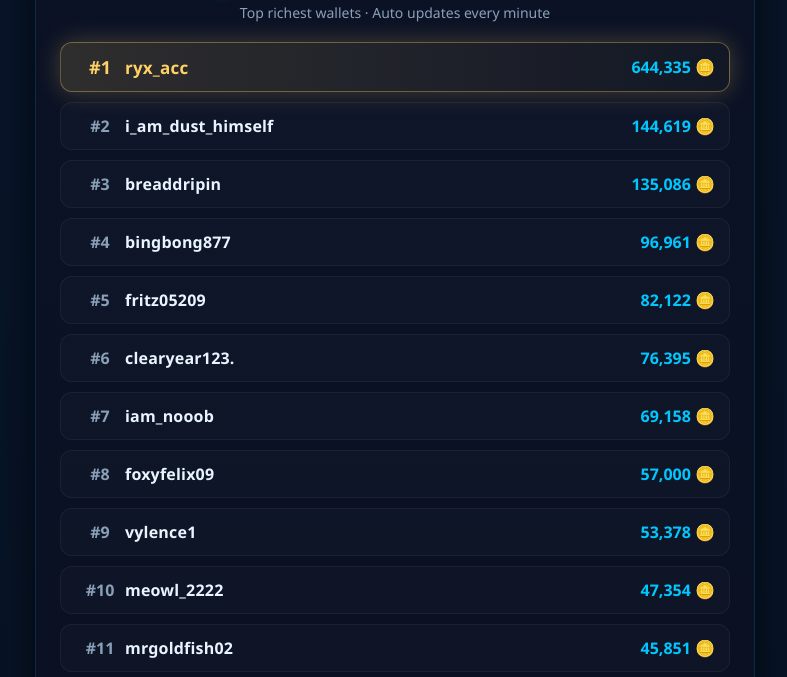
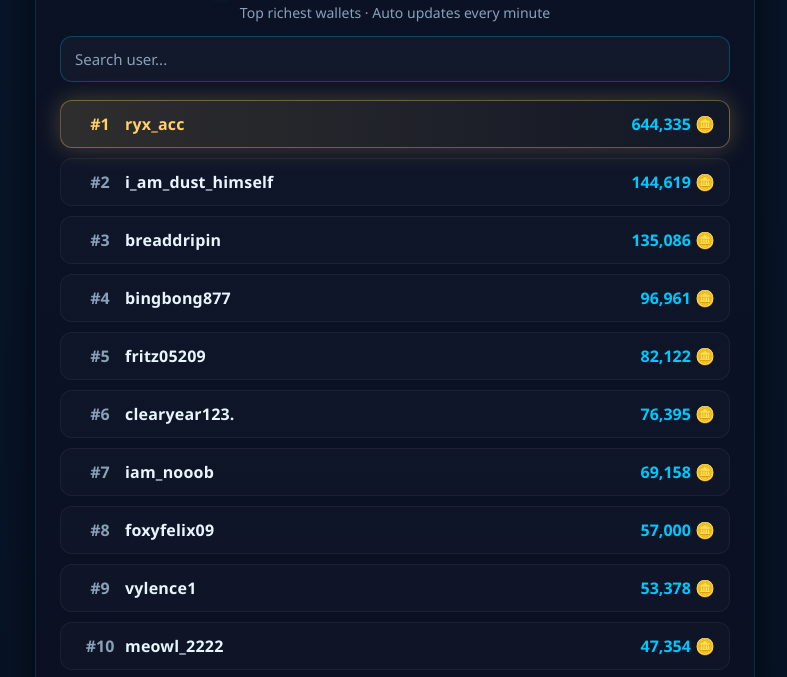
Before and after one commit to R-y-x/swift-leaderboard, a plain HTML site: page index.html in a window 1280 px wide. Shown: the part 86-763 px from the top of the page, without its empty margins (245-1032 px from the left). Drawn offline with Linux system fonts and the light colour scheme.

Commit message:
Update index.html

```diff
--- a/index.html
+++ b/index.html
@@ -54,7 +54,33 @@
       text-align: center;
       font-size: 14px;
       color: var(--muted);
-      margin-bottom: 20px;
+      margin-bottom: 14px;
+    }
+
+    /* 🔍 SEARCH BAR */
+    .search-box {
+      margin-bottom: 18px;
+    }
+
+    .search-box input {
+      width: 100%;
+      padding: 12px 14px;
+      border-radius: 12px;
+      border: 1px solid rgba(0,200,255,0.25);
+      background: rgba(255,255,255,0.03);
+      color: var(--text);
+      font-size: 15px;
+      outline: none;
+      transition: border 0.2s, box-shadow 0.2s;
+    }
+
+    .search-box input::placeholder {
+      color: var(--muted);
+    }
+
+    .search-box input:focus {
+      border-color: var(--accent);
+      box-shadow: 0 0 12px var(--accent-soft);
     }
 
     .leaderboard {
@@ -95,7 +121,7 @@
       color: var(--accent);
     }
 
-    /* 🥇 TOP 1 SPECIAL */
+    /* 🥇 TOP 1 */
     .row.top {
       background: linear-gradient(
         90deg,
@@ -106,13 +132,8 @@
       box-shadow: 0 0 25px rgba(255, 209, 102, 0.25);
     }
 
-    .row.top .rank {
-      color: var(--gold);
-      font-size: 18px;
-    }
-
+    .row.top .rank,
     .row.top .username {
-      font-size: 17px;
       color: var(--gold);
     }
 
@@ -133,6 +154,12 @@
       50% { opacity: 1; }
       100% { opacity: 0.4; }
     }
+
+    .empty {
+      text-align: center;
+      color: var(--muted);
+      padding: 20px;
+    }
   </style>
 </head>
 
@@ -141,6 +168,16 @@
     <h1>🏆 Swift Coins Leaderboard</h1>
     <div class="subtitle">
       Top richest wallets · Auto updates every minute
+    </div>
+
+    <!-- 🔍 SEARCH -->
+    <div class="search-box">
+      <input
+        type="text"
+        id="search"
+        placeholder="Search user..."
+        oninput="renderLeaderboard()"
+      />
     </div>
 
     <div id="leaderboard" class="leaderboard"></div>
@@ -152,14 +189,35 @@
   </div>
 
   <script>
+    let leaderboardData = [];
+
     async function loadLeaderboard() {
       const res = await fetch("leaderboard.json?_=" + Date.now());
       const data = await res.json();
+      leaderboardData = data.leaderboard;
+      renderLeaderboard();
 
+      const secondsAgo = Math.floor(Date.now() / 1000 - data.updated);
+      document.getElementById("updated").textContent =
+        `Last updated ${secondsAgo}s ago`;
+    }
+
+    function renderLeaderboard() {
       const board = document.getElementById("leaderboard");
+      const query = document.getElementById("search").value.toLowerCase();
+
       board.innerHTML = "";
 
-      data.leaderboard.forEach(user => {
+      const filtered = leaderboardData.filter(u =>
+        u.username.toLowerCase().includes(query)
+      );
+
+      if (filtered.length === 0) {
+        board.innerHTML = `<div class="empty">No users found</div>`;
+        return;
+      }
+
+      filtered.forEach(user => {
         const row = document.createElement("div");
         row.className = "row" + (user.rank === 1 ? " top" : "");
 
@@ -171,10 +229,6 @@
 
         board.appendChild(row);
       });
-
-      const updated = document.getElementById("updated");
-      const secondsAgo = Math.floor(Date.now() / 1000 - data.updated);
-      updated.textContent = `Last updated ${secondsAgo}s ago`;
     }
 
     loadLeaderboard();
```
